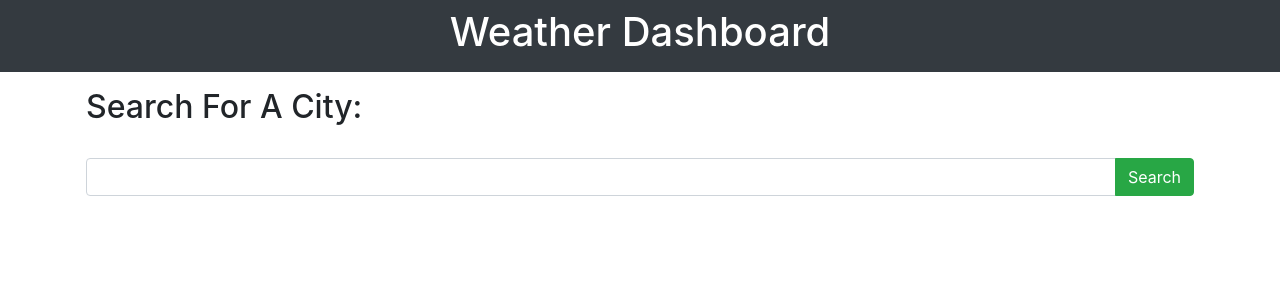
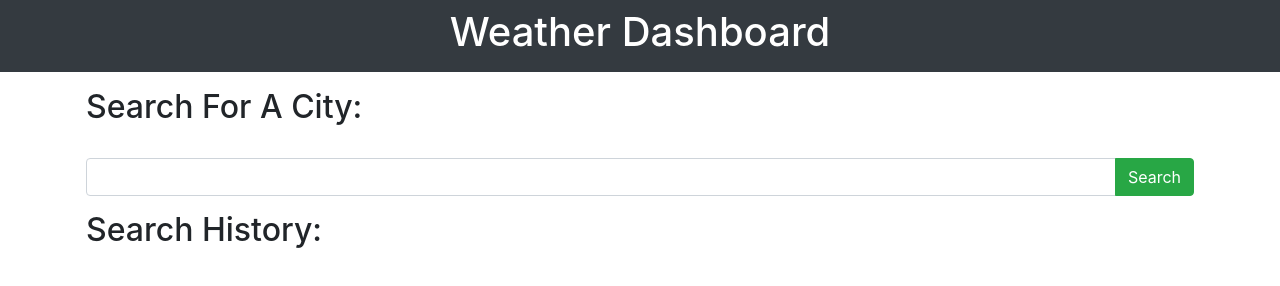
Before and after one commit to Pops08/WeatherDashboard, a plain HTML site: page index.html in a window 1280 px wide. Drawn offline with nearby package versions, Linux system fonts and the light colour scheme.

Commit message:
3rd commit

```diff
--- a/index.html
+++ b/index.html
@@ -40,6 +40,7 @@
                 </div>
 
                 <div id="cities">
+                    <h2>Search History:</h2> <br />
                     <ul id="citiesList" class="list-group">
 
                     </ul>
```
